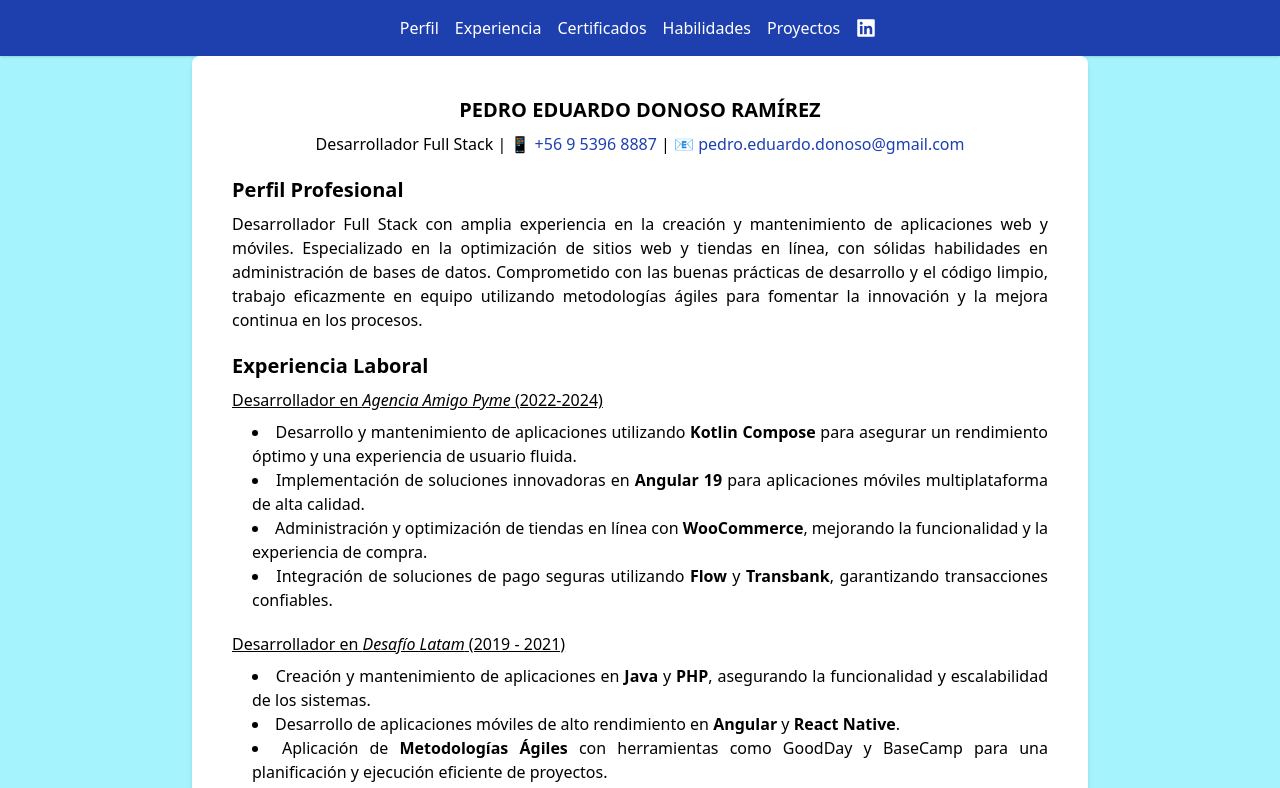
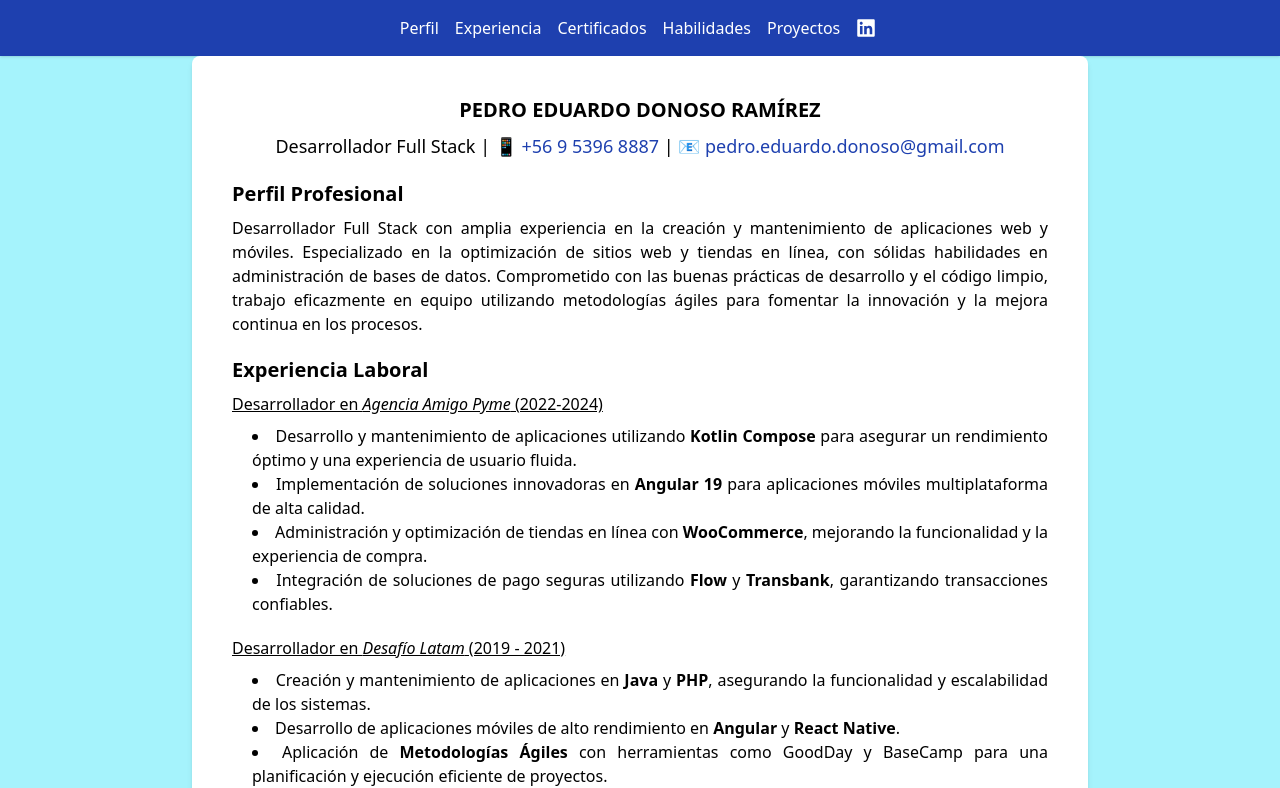
Before and after one commit to pedro-donoso/portafolio-nextjs, a Next.js app: page / in a window 1280 px wide. Shown: the top 788 px of the page. Built offline with nearby package versions, Linux system fonts and the light colour scheme.

Commit message:
aumento tamaño textos

```diff
--- a/components/Header.tsx
+++ b/components/Header.tsx
@@ -7,7 +7,7 @@
    <h1 className="text-xl font-bold mb-2 text-center">
     PEDRO EDUARDO DONOSO RAMÍREZ
    </h1>
-   <p className="mt-2 text-center">
+   <p className="mt-2 text-center text-lg">
     Desarrollador Full Stack | 📱{" "}
     <a href="https://wa.me/56953968887" className="text-blue-800">
      +56 9 5396 8887
```
